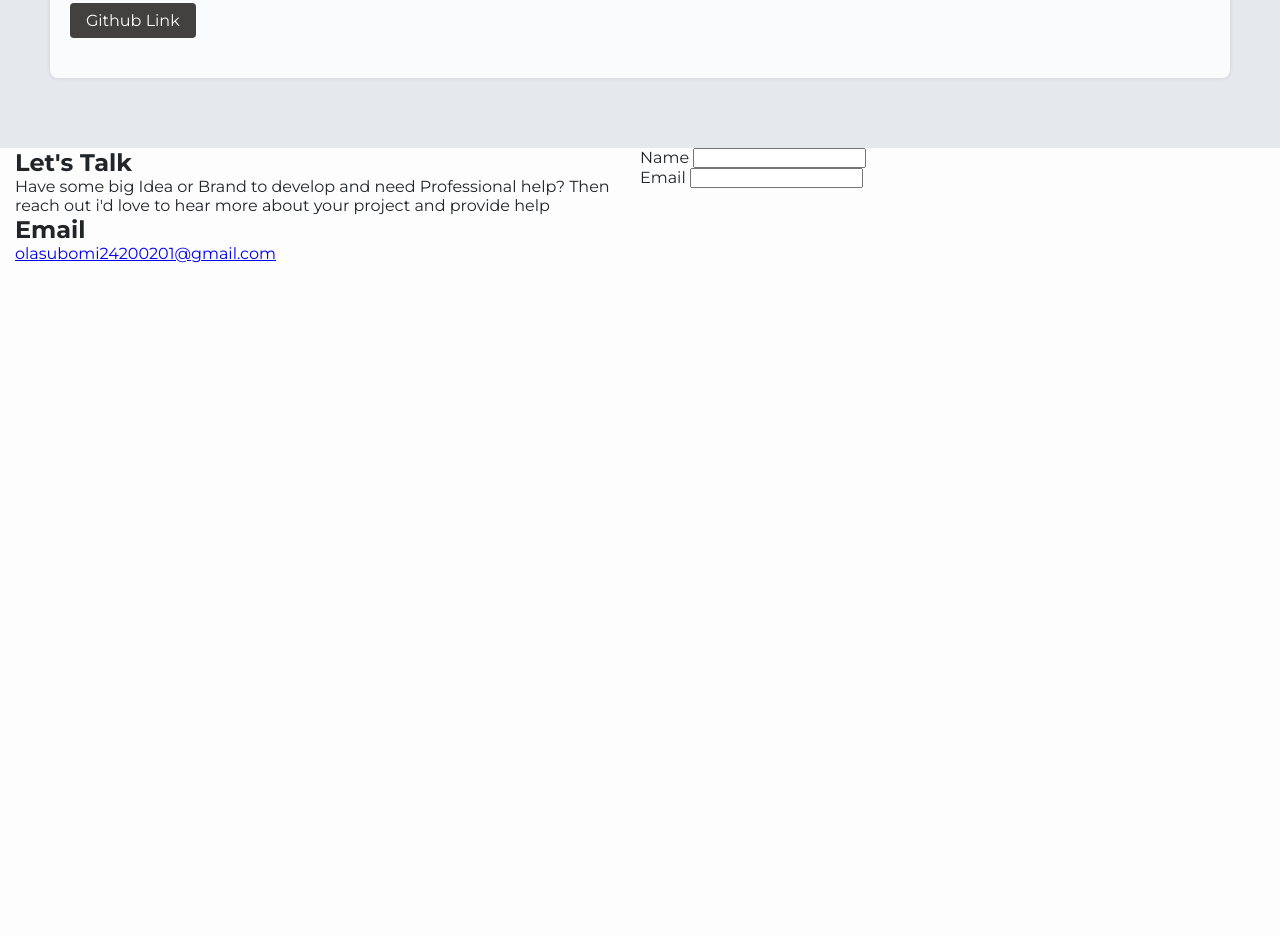
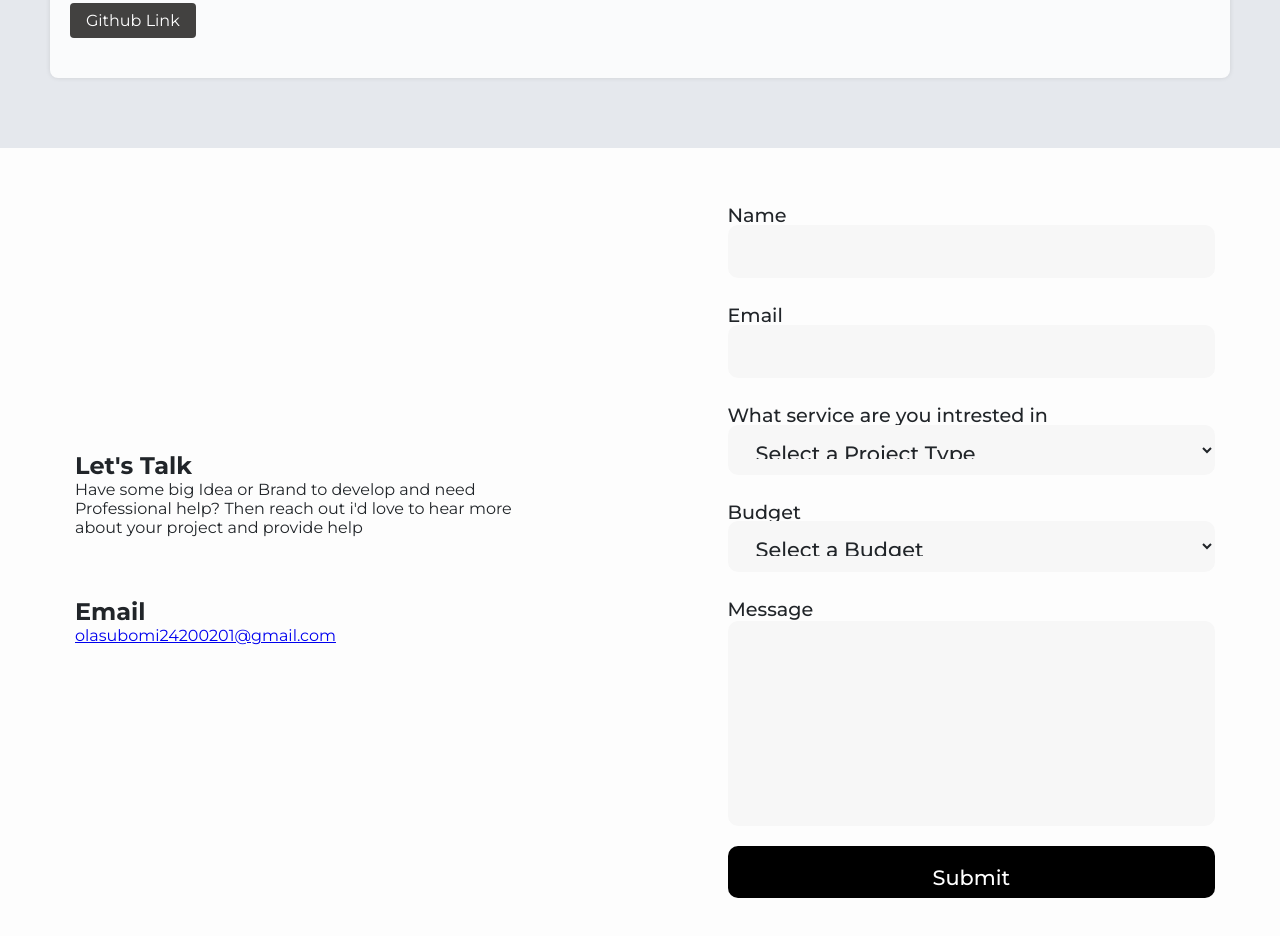
Before and after one commit to Suboms/typescript_portfolio, a website with bundled scripts: page index.html in a window 1280 px wide. Shown: the part 2624-3560 px from the top of the page. Built offline with nearby package versions, Linux system fonts and the light colour scheme.

Commit message:
working on contact page

```diff
--- a/assets/css/index.css
+++ b/assets/css/index.css
@@ -466,6 +466,7 @@ hr {
 .contact-container {
   display: grid;
   grid-template-columns: 50% 50%;
+  height: 100%;
 }
 #work-link-one {
   text-transform: capitalize;
@@ -483,6 +484,76 @@ hr {
   transition: all 0.3s ease;
   margin-left: 10px;
 }
+.contact-details{
+  padding: 20px 67.5px 20px 30px;
+  display: flex;
+  flex-flow: column nowrap;
+  justify-content: center;
+  height: 100%;
+  width: 100%;
+}
+.contact-form-container {
+  padding: 20px 30px 20px 67.5px;
+  display: flex;
+  flex-flow: column nowrap;
+  justify-content: center;
+  align-items: center;
+  height: 100%;
+  width: 100%;
+}
+.contact-form {
+  width: 100%;
+  height: 100%;
+  padding: 20px;
+  display: flex;
+  flex-direction: column;
+}
+.input-container{
+  display: flex;
+  flex-direction: column;
+  padding: 10px 0;
+}
+.form-control {
+  display: block;
+  width: 100%;
+  padding: 1rem 1.5rem;
+  font-size: 1.3rem;
+  border: none;
+  background-color: #f7f7f7;
+  border-radius: 10px;
+  outline: none;
+  color: #212529;
+  font-weight: 500;
+  line-height: 1.5;
+  resize: none;
+}
+textarea.form-control {
+  height: 250px;
+}
+.form-label {
+  padding: 5px 0;
+  font-size: 1.2rem;
+  font-weight: 500;
+  color: #212529;
+}
+
+#submitBtn{
+  background-color: #000;
+  color: #fff;
+
+}
+.invite-header{
+  padding: 30px;
+}
+.contact-links{
+  padding: 30px;
+}
 .active {
   text-decoration: underline !important;
 }
+
+/* @media screen and (max-width:800px){
+  .hero{
+    flex-direction: column;
+  }
+} */
--- a/index.html
+++ b/index.html
@@ -304,22 +304,73 @@
                   >olasubomi24200201@gmail.com</a
                 >
               </div>
-              <div class="social-links"></div>
+              <div class="social-links-container">
+                <div class="twitter-link social-links"></div>
+                <div class="telegram-link social-links"></div>
+                <div class="whatsapp-link social-links"></div>
+              </div>
             </div>
           </div>
-          <div class="contact-form">
-            <form action="">
-              <div class="inut-container">
-                <label for="name">Name</label>
+          <div class="contact-form-container">
+            <form action="" method="post" class="contact-form">
+              <div class="input-container">
+                <label for="name" class="form-label">Name</label>
                 <input type="text" class="form-control" name="name" id="name" />
               </div>
               <div class="input-container">
-                <label for="email">Email</label>
+                <label for="email" class="form-label">Email</label>
                 <input
                   type="email"
                   name="email"
                   id="email"
                   class="form-control" />
+              </div>
+              <div class="input-container">
+                <label for="service" class="form-label"
+                  >What service are you intrested in</label
+                >
+                <select
+                  name="service"
+                  id="service"
+                  class="form-control"
+                  title="Select a service">
+                  <option value="default" selected disabled>
+                    Select a Project Type
+                  </option>
+                  <option value="frontend">Front-End Web Development</option>
+                  <option value="backend">Back-End Web Development</option>
+                </select>
+              </div>
+              <div class="input-container">
+                <label for="budget" class="form-label">Budget</label>
+                <select
+                  name="budget"
+                  id="budget"
+                  class="form-control"
+                  title="Select your budget">
+                  <option value="default" selected disabled>
+                    Select a Budget
+                  </option>
+                  <option value="1000-5000">$1000 - $5000</option>
+                  <option value="5000-10000">$5000 - $10000</option>
+                  <option value="10000-20000">$10000 - $20000</option>
+                  <option value="20000-50000">$20000 - $50000</option>
+                  <option value="50000-100000">$50000 - $100000</option>
+                </select>
+              </div>
+              <div class="input-container">
+                <label for="message" class="form-label">Message</label>
+                <textarea
+                  name="message"
+                  id="message"
+                  class="form-control"></textarea>
+              </div>
+              <div class="input-container">
+                <input
+                  type="submit"
+                  value="Submit"
+                  class="submit-btn form-control"
+                  id="submitBtn" />
               </div>
             </form>
           </div>
--- a/src/index.ts
+++ b/src/index.ts
@@ -53,13 +53,15 @@ menuIcon.addEventListener("click", () => {
 closeBtn.addEventListener("click", () => {
   closeMenu();
 });
-
+async function buttonClick() {
   workButton.addEventListener("click", () => {
     tabLinks[2].click();
   });
   contactMeBtn.addEventListener("click", () => {
     tabLinks[3].click();
   });
+}
+
 if (workList.childElementCount > 3) {
   expandBtn.style.display = "inline-block";
 } else {
@@ -85,19 +87,19 @@ expandBtn.addEventListener("click", () => {
   }
 });
 document.addEventListener("DOMContentLoaded", () => {
+  window.onload = () => {
     tabLinks[0].click();
+  };
+  buttonClick();
   typeWriterName();
   addWorkToList();
   scrollSpy(250, tabcontents);
 });
 
+// let num = [1, 2, 3, 4, 5, 6, 7, 8, 9, 10];
 
-
-let num = [1, 2, 3, 4, 5, 6, 7, 8, 9, 10];
-for(let i=0; i<num.length; i++){
- num[i] = num[i]*2;
-}
-console.log(num);
-// num.forEach((n) => {
-//   console.log(n*2);
-// });
+// const multiplier = num.map((number) =>{
+//   return number * 2;
+// })
+// console.log(multiplier);
+// console.log(num);
--- a/src/scrollspy.ts
+++ b/src/scrollspy.ts
@@ -3,7 +3,7 @@ interface ScrollSpyItem {
   offset: number;
 }
 
-export function scrollSpy(offset: number = 0, sections: HTMLElement[]) {
+export async function scrollSpy(offset: number = 0, sections: HTMLElement[]) {
   const items: ScrollSpyItem[] = [];
 
   sections.forEach((section) => {
--- a/src/typewriter.ts
+++ b/src/typewriter.ts
@@ -19,7 +19,7 @@ let speed: number = 25;
 let displayNameText: string = "";
 let displayHeaderText:string = "";
 
-export function typeWriterName() {
+export async function typeWriterName() {
   if (nameNum < nameText.length) {
     displayNameText += nameText[nameNum];
     nameSection.innerHTML = displayNameText;
@@ -30,7 +30,7 @@ export function typeWriterName() {
   }
 }
 
-function typeWriterHeader() {
+async function typeWriterHeader() {
   if (headerNum < headerText.length) {
     displayHeaderText += headerText[headerNum]
     textHeader.innerHTML = displayHeaderText;
@@ -41,7 +41,7 @@ function typeWriterHeader() {
   }
 }
 
-function typeWriterPara() {
+async function typeWriterPara() {
   if (paraNum < paraText.length) {
     textPara.innerHTML += paraText.charAt(paraNum);
     paraNum++;
--- a/src/works.ts
+++ b/src/works.ts
@@ -42,7 +42,7 @@ work_done.forEach((work: Work) => {
 });
 work_list.sort((a, b) => b.id - a.id);
 
-export const addWorkToList = () => {
+export const addWorkToList = async() => {
   let listHtml = "";
   work_list.forEach((work: Work, index: number) => {
     listHtml += `<li class="workdone-item">
```
Also changed, not shown: build/index.js, build/scrollspy.js, build/typewriter.js, build/works.js. Lines whose indentation alone changed are shown as unchanged.
